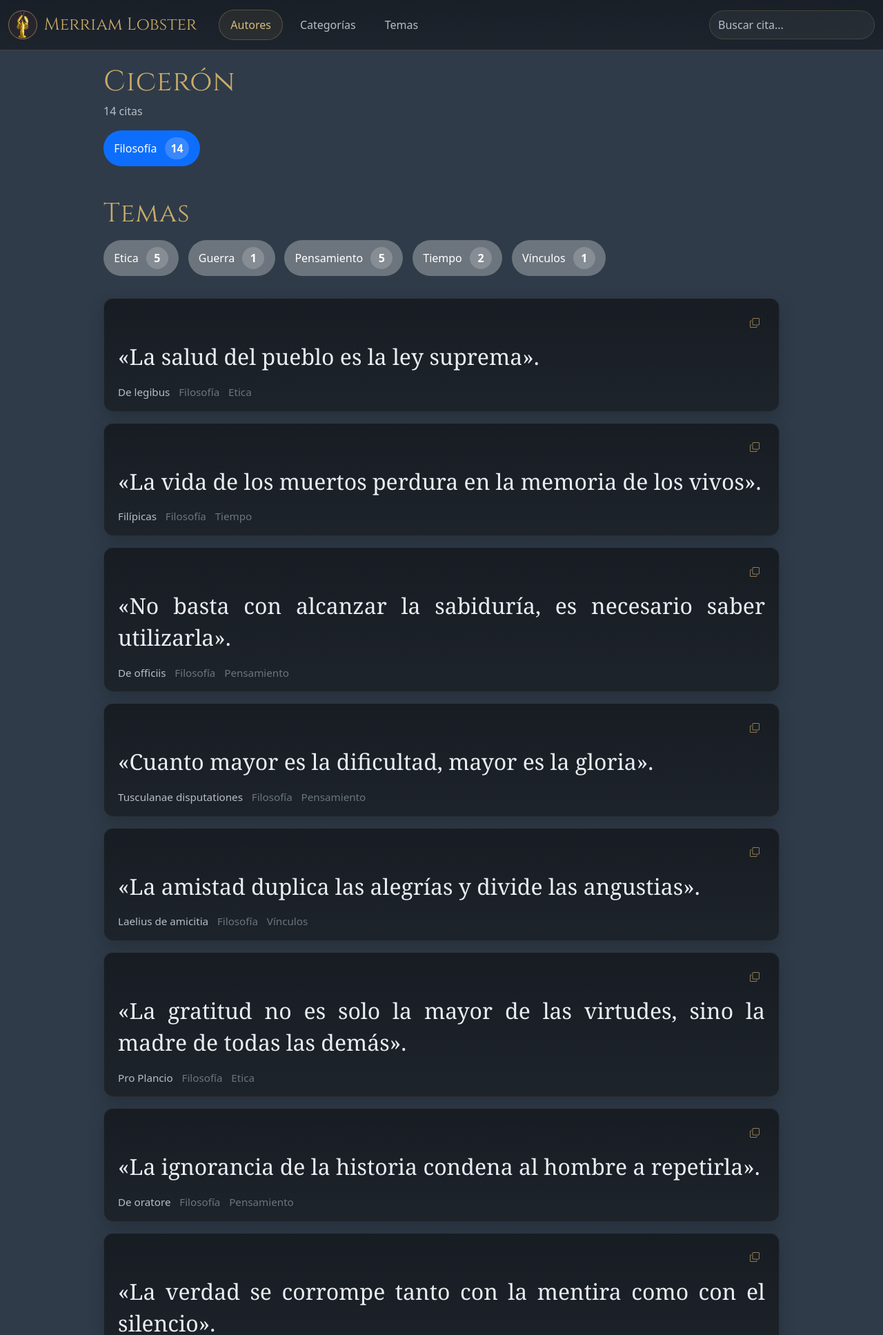
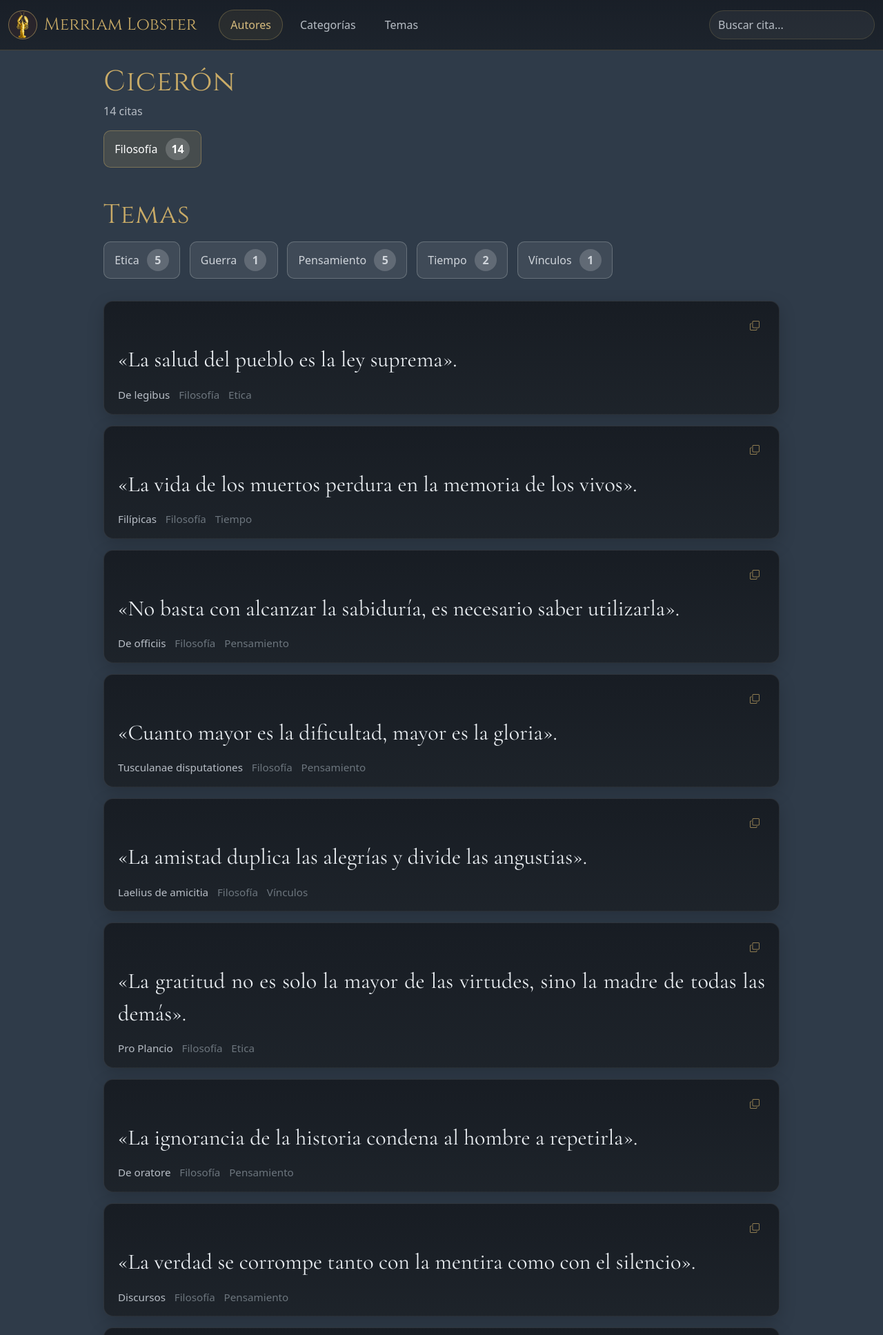
Before and after one commit to alejandro-ex-machina/quotes, a FastAPI app: a page that uses webapp/templates/base.html in a window 1280 px wide. Shown: the top 1935 px of the page at 69% size. Run offline with FastAPI, Linux system fonts and the light colour scheme.

Commit message:
Detalles

```diff
--- a/webapp/static/author_detail.css
+++ b/webapp/static/author_detail.css
@@ -50,6 +50,17 @@
   font-size: clamp(1.6rem, 4vw, 2.4rem);
   line-height: 1.1;
 }
+.ml-chip-gold {
+  background: rgba(201, 171, 103, 0.15);
+  color: var(--ml-gold);
+  border: 1px solid rgba(201, 171, 103, 0.4);
+}
+
+.ml-chip-gold:hover {
+  background: rgba(201, 171, 103, 0.25);
+}
+
+
 
 .ml-chip-group {
   display: flex;
@@ -58,12 +69,14 @@
 }
 
 .ml-chip {
+
+
   display: inline-flex;
   align-items: center;
   gap: 0.7rem;
   min-height: 44px;
   padding: 0.65rem 0.95rem;
-  border-radius: 999px;
+  border-radius: 10px; /* antes 999px */
   color: #fff;
   transition: transform 0.15s ease, opacity 0.15s ease;
 }
@@ -127,9 +140,9 @@
 .ml-quote-text {
   margin: 0;
   color: var(--ml-text);
-  font-family:  Georgia, serif;
-  font-size: clamp(1.25rem, 2.6vw, 2rem);
-  font-weight: 100;
+  font-family: "Cormorant Garamond", Georgia, serif;
+  font-weight: 400;
+    font-size: clamp(1.25rem, 2.6vw, 2rem);
   line-height: 1.45;
   color: #eaeef2;
   text-align: justify;
@@ -179,3 +192,13 @@
   border-color: var(--ml-gold);
   color: var(--ml-gold);
 }
+
+.ml-chip-silver {
+  background: rgba(180, 185, 190, 0.12);
+  color: #cfd4da;
+  border: 1px solid rgba(180, 185, 190, 0.35);
+}
+
+.ml-chip-silver:hover {
+  background: rgba(180, 185, 190, 0.2);
+}
--- a/webapp/templates/author_detail.html
+++ b/webapp/templates/author_detail.html
@@ -33,7 +33,7 @@
         {% if categories_for_author %}
         <div class="ml-chip-group mb-3">
           {% for category, count in categories_for_author %}
-          <a href="{{ url_for('category_details', category=category) }}" class="ml-chip ml-chip-blue text-decoration-none">
+          <a href="{{ url_for('category_details', category=category) }}" class="ml-chip ml-chip-gold text-decoration-none">
             <span>{{ category }}</span>
             <span class="ml-chip-count">{{ count }}</span>
           </a>
@@ -51,7 +51,7 @@
 
       <div class="ml-chip-group">
         {% for theme, count in themes_for_author %}
-        <a href="{{ url_for('theme_detail', theme=theme) }}" class="ml-chip ml-chip-gray text-decoration-none">
+        <a href="{{ url_for('theme_detail', theme=theme) }}" class="ml-chip ml-chip-silver text-decoration-none">
           <span>{{ theme }}</span>
           <span class="ml-chip-count">{{ count }}</span>
         </a>
--- a/webapp/templates/base.html
+++ b/webapp/templates/base.html
@@ -10,6 +10,7 @@
   <link rel="preconnect" href="https://fonts.gstatic.com" crossorigin>
 
   <link href="https://fonts.googleapis.com/css2?family=Cinzel:wght@400;600;700&display=swap" rel="stylesheet">
+  <link href="https://fonts.googleapis.com/css2?family=Cormorant+Garamond:wght@400;500&display=swap" rel="stylesheet">
   <link rel="stylesheet" href="https://cdn.jsdelivr.net/npm/bootstrap-icons@1.13.1/font/bootstrap-icons.min.css">
 
   <link href="https://cdn.jsdelivr.net/npm/bootstrap@5.3.3/dist/css/bootstrap.min.css" rel="stylesheet">
```
